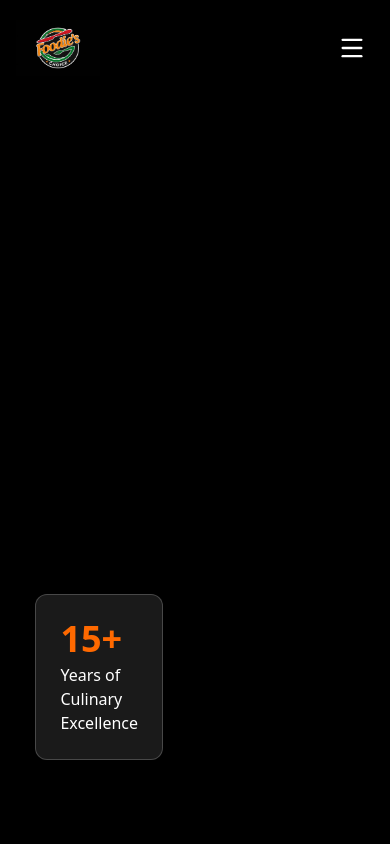
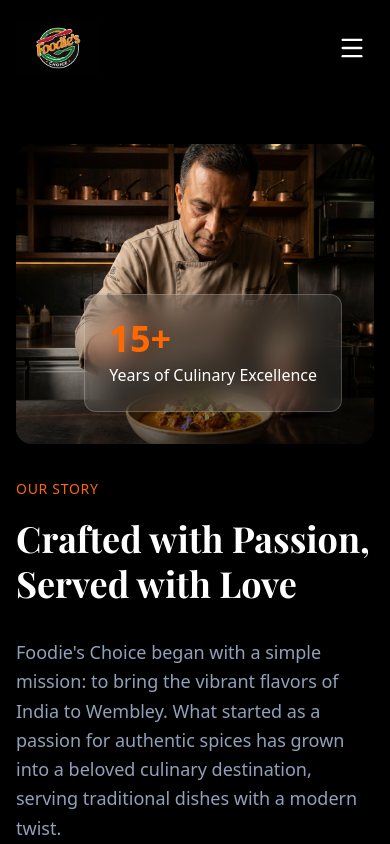
Before and after one commit to harshilp0210/FoodiesChoiceWEB, a Next.js app: page /story in a window 390 px wide. Shown: the top 844 px of the page. Built offline with nearby package versions, Linux system fonts and the light colour scheme; a web font is replaced by a local one.

Commit message:
Fix: Mobile optimization for 'Our Story' image visibility and reduced spacing

```diff
--- a/src/app/page.tsx
+++ b/src/app/page.tsx
@@ -13,7 +13,7 @@ export default function Home() {
       />
 
       {/* Featured / Introduction Section */}
-      <section className="py-20 bg-neutral-900/50">
+      <section className="py-12 md:py-20 bg-neutral-900/50">
         <div className="container mx-auto px-4 text-center">
           <h2 className="text-3xl md:text-5xl font-display font-bold mb-6">Explore Our <span className="text-orange-500">Delicacies</span></h2>
           <p className="text-neutral-400 max-w-2xl mx-auto mb-10 text-lg">
--- a/src/components/StorySection.tsx
+++ b/src/components/StorySection.tsx
@@ -6,18 +6,18 @@ import { CheckCircle2 } from "lucide-react";
 
 export function StorySection() {
     return (
-        <section id="story" className="py-24 bg-black relative overflow-hidden">
+        <section id="story" className="py-12 md:py-24 bg-black relative overflow-hidden">
             <div className="container mx-auto px-4">
-                <div className="flex flex-col lg:flex-row items-center gap-16">
+                <div className="flex flex-col lg:flex-row items-center gap-8 md:gap-16">
                     {/* Image Side */}
                     <motion.div
                         initial={{ opacity: 0, x: -50 }}
                         whileInView={{ opacity: 1, x: 0 }}
                         viewport={{ once: true }}
                         transition={{ duration: 0.8 }}
-                        className="lg:w-1/2 relative"
+                        className="lg:w-1/2 relative w-full"
                     >
-                        <div className="relative h-[600px] w-full rounded-2xl overflow-hidden">
+                        <div className="relative h-[300px] md:h-[600px] w-full rounded-2xl overflow-hidden">
                             <Image
                                 src="/images/chef-story.png"
                                 alt="Chef plating food"
```
